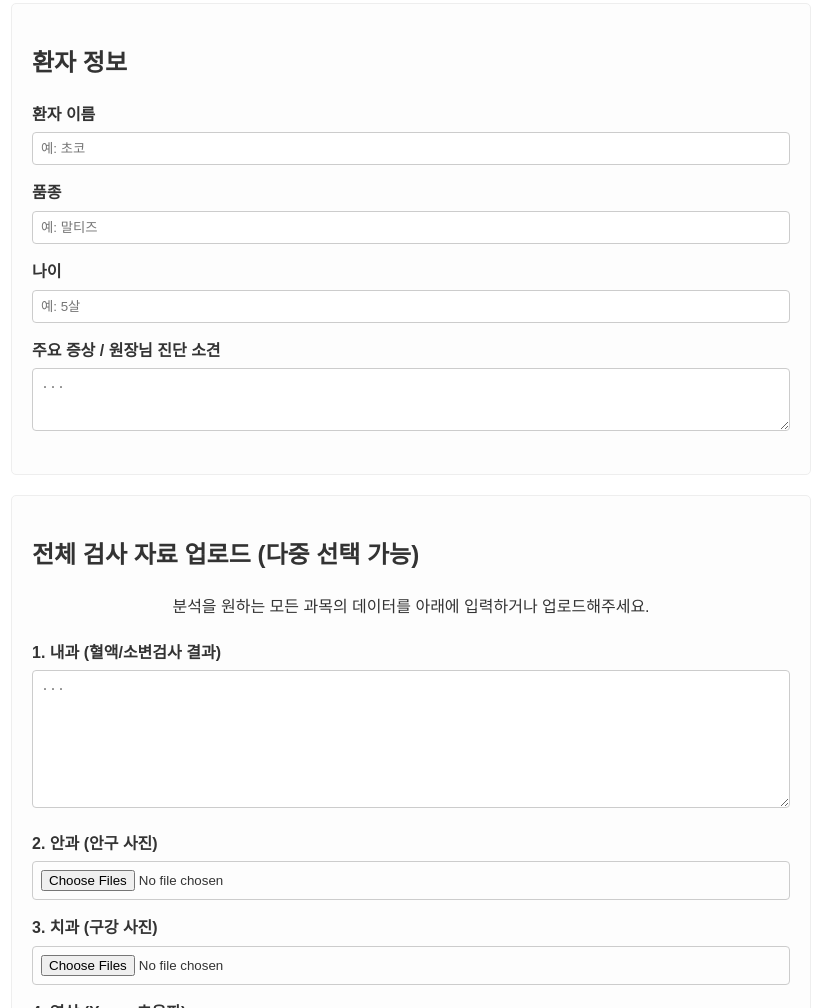
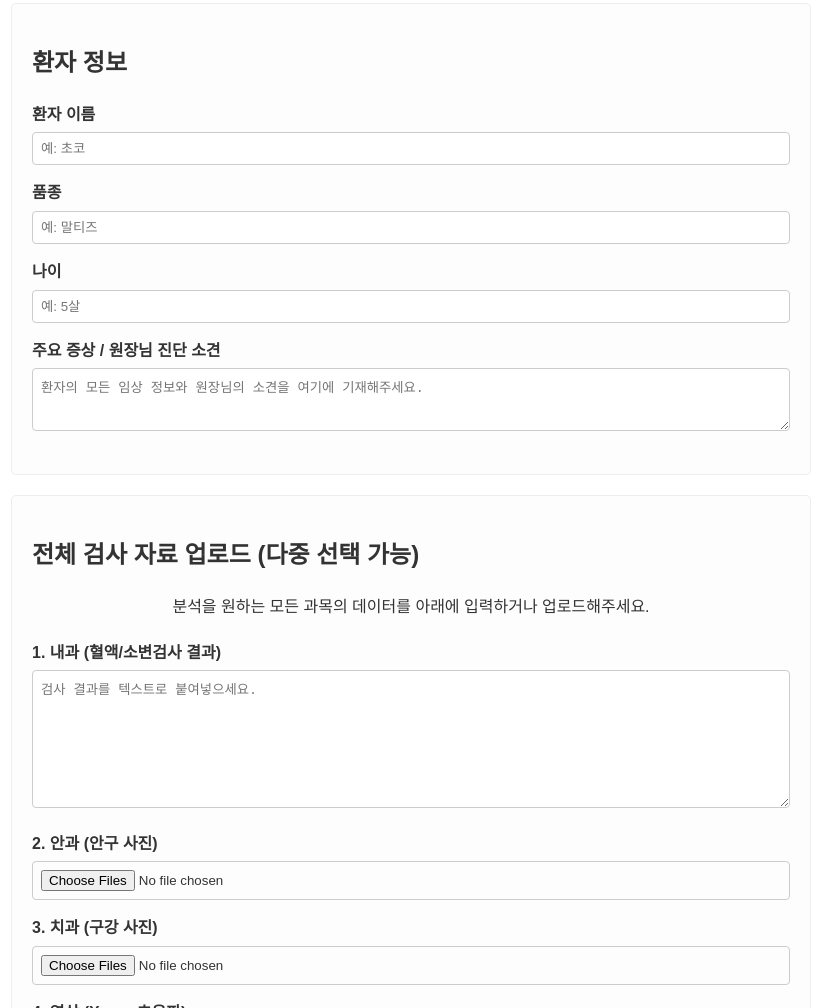
Before and after one commit to ivomec/Analysis, a plain HTML site: page index.html in a window 1280 px wide. Shown: the part 173-1181 px from the top of the page, without its empty margins (229-1050 px from the left). Drawn offline with Linux system fonts and the light colour scheme.

Commit message:
Update index.html

```diff
--- a/index.html
+++ b/index.html
@@ -12,21 +12,18 @@
             <p class="subtitle">AI가 모든 검사 결과를 유기적으로 분석하여 두 개의 최종 리포트를 생성합니다.</p>
         </header>
         <main>
-            <!-- 환자 정보 입력 카드 (이전과 동일) -->
             <div class="card">
                 <h2>환자 정보</h2>
                 <div class="form-group"><label for="patient-name">환자 이름</label><input type="text" id="patient-name" placeholder="예: 초코"></div>
                 <div class="form-group"><label for="patient-breed">품종</label><input type="text" id="patient-breed" placeholder="예: 말티즈"></div>
                 <div class="form-group"><label for="patient-age">나이</label><input type="text" id="patient-age" placeholder="예: 5살"></div>
-                <div class="form-group"><label for="main-symptoms">주요 증상 / 원장님 진단 소견</label><textarea id="main-symptoms" rows="3" placeholder="..."></textarea></div>
+                <div class="form-group"><label for="main-symptoms">주요 증상 / 원장님 진단 소견</label><textarea id="main-symptoms" rows="3" placeholder="환자의 모든 임상 정보와 원장님의 소견을 여기에 기재해주세요."></textarea></div>
             </div>
 
             <div class="card">
                 <h2>전체 검사 자료 업로드 (다중 선택 가능)</h2>
                 <p style="text-align: center; margin-bottom: 20px;">분석을 원하는 모든 과목의 데이터를 아래에 입력하거나 업로드해주세요.</p>
-                <div class="form-group"><label for="internal-medicine-data">1. 내과 (혈액/소변검사 결과)</label><textarea id="internal-medicine-data" rows="8" placeholder="..."></textarea></div>
-
-                <!-- ★★★ 모든 file input에 'multiple' 속성 추가 ★★★ -->
+                <div class="form-group"><label for="internal-medicine-data">1. 내과 (혈액/소변검사 결과)</label><textarea id="internal-medicine-data" rows="8" placeholder="검사 결과를 텍스트로 붙여넣으세요."></textarea></div>
                 <div class="form-group"><label for="ophthalmology-file">2. 안과 (안구 사진)</label><input type="file" id="ophthalmology-file" accept="image/*" multiple></div>
                 <div class="form-group"><label for="dentistry-file">3. 치과 (구강 사진)</label><input type="file" id="dentistry-file" accept="image/*" multiple></div>
                 <div class="form-group"><label for="imaging-file">4. 영상 (X-ray, 초음파)</label><input type="file" id="imaging-file" accept="image/*" multiple></div>
@@ -40,7 +37,6 @@
                 <p>AI가 모든 검사 결과를 종합 분석하여 최종 리포트를 생성 중입니다. 잠시만 기다려주세요...</p>
             </div>
 
-            <!-- 두 개의 분리된 결과 출력 공간 (이전과 동일) -->
             <div id="results" class="hidden">
                 <div id="guardian-report-container" class="result-card">
                     <h2>보호자용 최종 리포트</h2>
```
